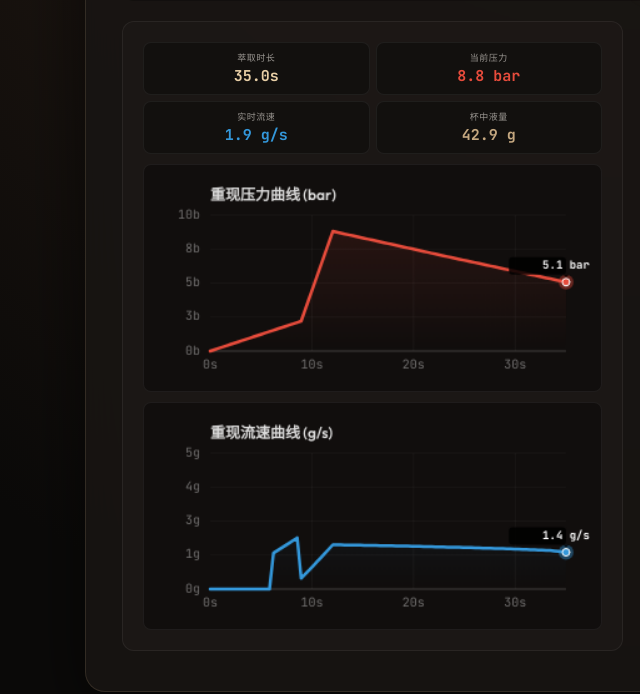
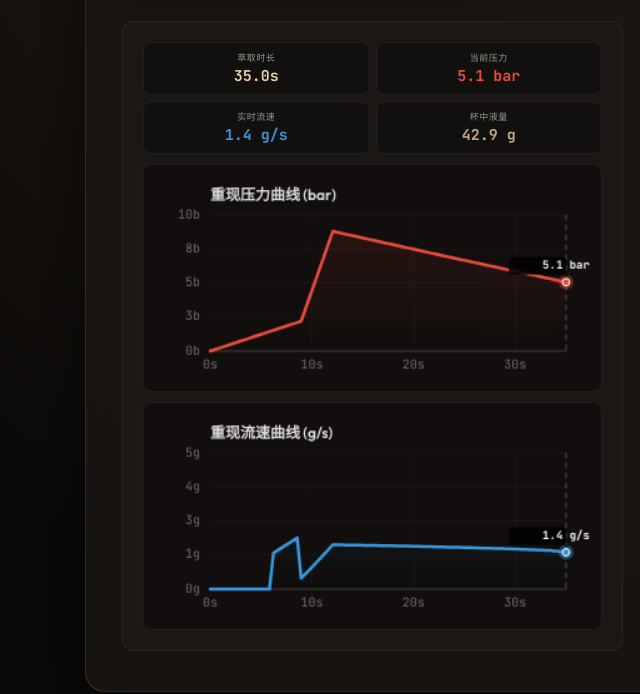
Before and after one commit to fangwen36/espresso-diagnostic-tool, a plain HTML site: page index.html in a window 1280 px wide. Both pictures are taken after a click on the button "➡️ 开始分析". Shown: the part 211-905 px from the top of the page, 5-645 px from the left. Drawn offline with Linux system fonts and the light colour scheme.

Commit message:
feat: 开始分析后逐帧动画绘制曲线，模拟结束后显示诊断

```diff
--- a/index.html
+++ b/index.html
@@ -1325,7 +1325,16 @@ function t(key) {
     let globalChannelingTriggerTime = null;
     let globalIsAnomalous = null;
 
+    // ============================================
+    // Animated Simulation — 逐帧绘制曲线
+    // ============================================
+    let globalFlavorAcid = 0, globalFlavorSweet = 0, globalFlavorBitter = 0;
+    let animFrameStep = 0;
+    let animFrameId = null;
+
     function startAnalysis() {
+        // Cancel any previous animation
+        if (animFrameId) { cancelAnimationFrame(animFrameId); animFrameId = null; }
         if (currentSubInput === 'draw') {
             const sumP = drawnPressureData.reduce((a,b)=>a+b,0);
             if (sumP < 2.0) {
@@ -1333,14 +1342,83 @@ function t(key) {
                 return;
             }
         }
-        // Run simulation synchronously then show results
+        // Switch to diagnosis tab
+        switchTab('diagnosis');
+
+        // Reset all UI to initial state
+        pDataArray = []; fDataArray = []; yDataArray = [];
+        document.getElementById('stat-pressure').innerText = "0.0 bar";
+        document.getElementById('stat-flow').innerText = "0.0 g/s";
+        document.getElementById('stat-yield').innerText = "0.0 g";
+        document.getElementById('stat-time').innerText = "0.0s";
+        document.getElementById('block-acid').style.width = '33.3%';
+        document.getElementById('block-acid').innerText = t('flavor.acid') + ' (0%)';
+        document.getElementById('block-sweet').style.width = '33.3%';
+        document.getElementById('block-sweet').innerText = t('flavor.sweet') + ' (0%)';
+        document.getElementById('block-bitter').style.width = '33.3%';
+        document.getElementById('block-bitter').innerText = t('flavor.bitter') + ' (0%)';
+        document.getElementById('diag-card').className = "diag-card";
+        document.getElementById('diag-title').innerHTML = '⚙️ ' + t('diag.title');
+        document.getElementById('diag-text').innerHTML = t('diag.waiting_text');
+        initResultCharts();
+
+        // Run computation (no UI update)
         runSimulation();
-        switchTab('diagnosis');
-        renderDiagnosis();
+
+        // Start animation
+        animFrameStep = 0;
+        animFrameId = requestAnimationFrame(tickAnimation);
+    }
+
+    function tickAnimation() {
+        const totalSteps = pDataArray.length;
+        const stepsPerFrame = 2;
+        const nextStep = Math.min(animFrameStep + stepsPerFrame, totalSteps);
+
+        for (let s = animFrameStep; s < nextStep; s++) {
+            if (s >= pDataArray.length) break;
+            // Update stats to current step
+            document.getElementById('stat-time').innerText = pDataArray[s].x.toFixed(1) + "s";
+            document.getElementById('stat-pressure').innerText = pDataArray[s].y.toFixed(1) + " bar";
+            document.getElementById('stat-flow').innerText = fDataArray[s].y.toFixed(1) + " g/s";
+            document.getElementById('stat-yield').innerText = yDataArray[s].y.toFixed(1) + " g";
+        }
+
+        animFrameStep = nextStep;
+
+        // Draw curves up to current frame
+        const pSlice = pDataArray.slice(0, animFrameStep);
+        const fSlice = fDataArray.slice(0, animFrameStep);
+        const currentTime = animFrameStep > 0 ? pDataArray[animFrameStep - 1].x : 0;
+        const pCtx = document.getElementById('resultPChart').getContext('2d');
+        const fCtx = document.getElementById('resultFChart').getContext('2d');
+        drawChart(pCtx, pSlice, t('chart.pressure_title'), "#e74c3c", 10, currentMaxTime, currentTime);
+        drawChart(fCtx, fSlice, t('chart.flow_title'), "#3498db", 5, currentMaxTime, currentTime);
+
+        if (animFrameStep < totalSteps) {
+            animFrameId = requestAnimationFrame(tickAnimation);
+        } else {
+            animFrameId = null;
+            // Animation complete — show flavor bars and diagnosis
+            const totalFlavor = globalFlavorAcid + globalFlavorSweet + globalFlavorBitter;
+            if (totalFlavor > 0) {
+                let aP = Math.round((globalFlavorAcid/totalFlavor)*100);
+                let sP = Math.round((globalFlavorSweet/totalFlavor)*100);
+                let bP = Math.round((globalFlavorBitter/totalFlavor)*100);
+                document.getElementById('block-acid').style.width = aP+'%';
+                document.getElementById('block-sweet').style.width = sP+'%';
+                document.getElementById('block-bitter').style.width = bP+'%';
+                document.getElementById('block-acid').innerText = t('flavor.acid')+' ('+aP+'%)';
+                document.getElementById('block-sweet').innerText = t('flavor.sweet')+' ('+sP+'%)';
+                document.getElementById('block-bitter').innerText = t('flavor.bitter')+' ('+bP+'%)';
+            }
+            renderDiagnosis();
+        }
     }
 
     function runSimulation() {
         globalChannelingTriggerTime = null;
+        globalFlavorAcid = 0; globalFlavorSweet = 0; globalFlavorBitter = 0;
         pDataArray = []; fDataArray = []; yDataArray = [];
 
         const device = selectedDevice;
@@ -1471,32 +1549,9 @@ function t(key) {
         }
 
         globalIsChanneling = channelingTriggered;
-        const maxP = pDataArray.length > 0 ? Math.max(...pDataArray.map(d=>d.y)) : 0;
-        const maxF = fDataArray.length > 0 ? Math.max(...fDataArray.map(d=>d.y)) : 0;
-        const finalY = yDataArray.length > 0 ? yDataArray[yDataArray.length-1].y : 0;
-
-        // Update stat displays
-        document.getElementById('stat-pressure').innerText = maxP.toFixed(1) + " bar";
-        document.getElementById('stat-flow').innerText = maxF.toFixed(1) + " g/s";
-        document.getElementById('stat-yield').innerText = finalY.toFixed(1) + " g";
-        document.getElementById('stat-time').innerText = currentMaxTime.toFixed(1) + "s";
-
-        // Flavor bars
-        const totalFlavor = totalAcid + totalSweet + totalBitter;
-        if (totalFlavor > 0) {
-            let aP = Math.round((totalAcid/totalFlavor)*100);
-            let sP = Math.round((totalSweet/totalFlavor)*100);
-            let bP = Math.round((totalBitter/totalFlavor)*100);
-            document.getElementById('block-acid').style.width = aP+'%';
-            document.getElementById('block-sweet').style.width = sP+'%';
-            document.getElementById('block-bitter').style.width = bP+'%';
-            document.getElementById('block-acid').innerText = t('flavor.acid')+' ('+aP+'%)';
-            document.getElementById('block-sweet').innerText = t('flavor.sweet')+' ('+sP+'%)';
-            document.getElementById('block-bitter').innerText = t('flavor.bitter')+' ('+bP+'%)';
-        }
-
-        // Draw result charts
-        drawResultCharts();
+        globalFlavorAcid = totalAcid;
+        globalFlavorSweet = totalSweet;
+        globalFlavorBitter = totalBitter;
     }
 
     // ============================================
@@ -1652,6 +1707,7 @@ function t(key) {
     // Restart
     // ============================================
     function restartAnalysis() {
+        if (animFrameId) { cancelAnimationFrame(animFrameId); animFrameId = null; }
         pDataArray = []; fDataArray = []; yDataArray = [];
         resetDrawnData();
         document.getElementById('stat-pressure').innerText = "0.0 bar";
```
